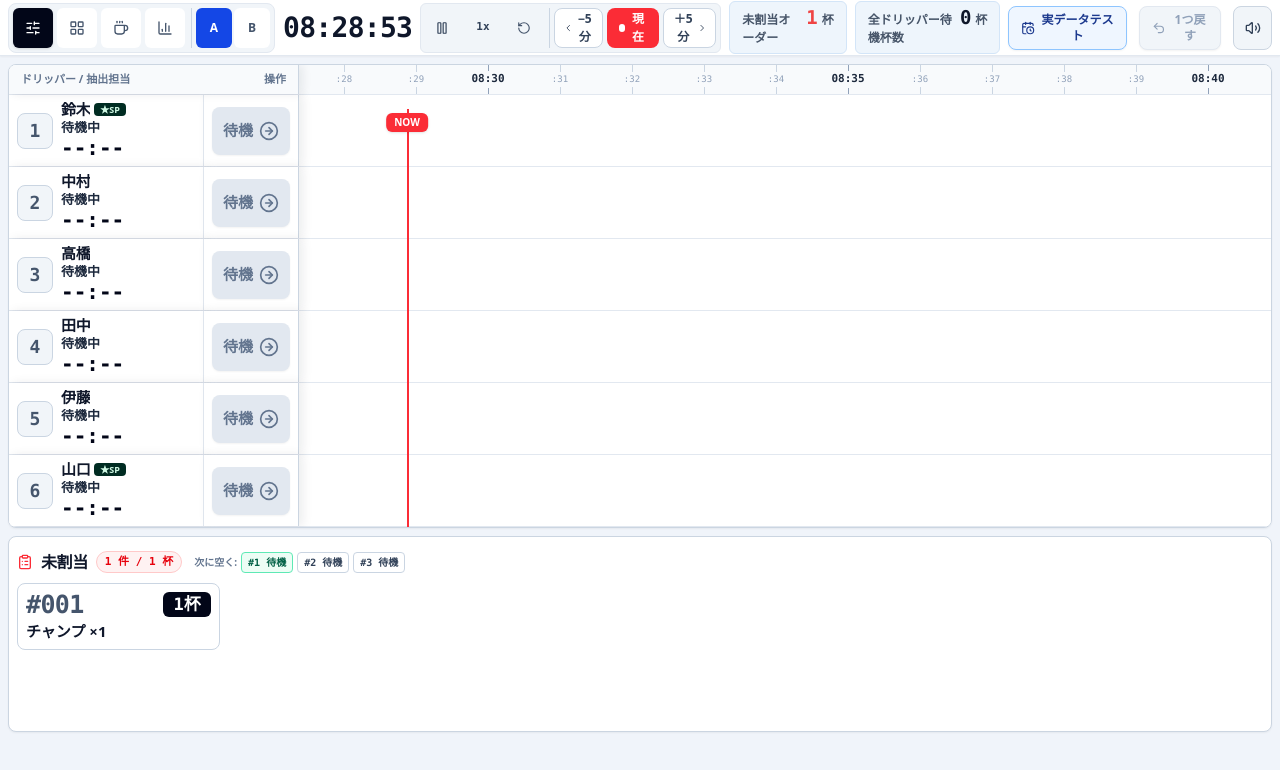
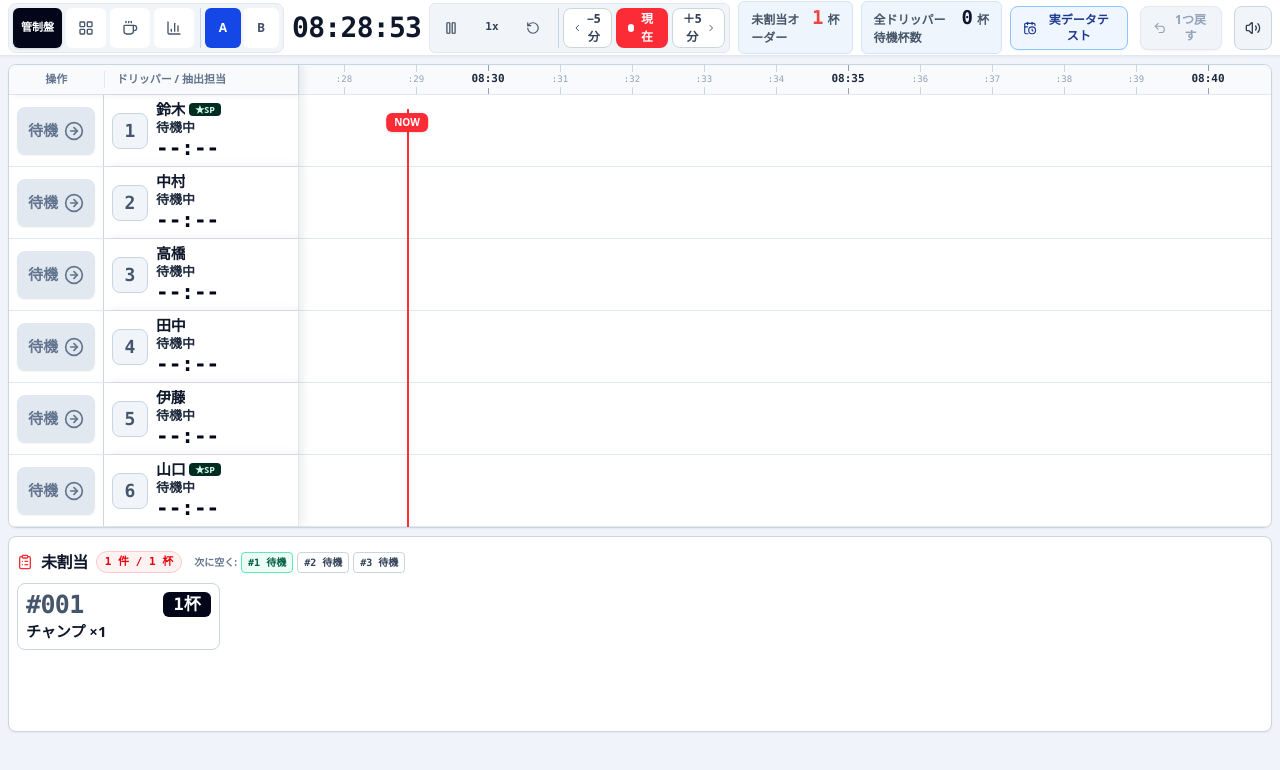
Before and after one commit to cafeore-tkb/caos, a React (Vite) app: page / in a window 1280 px wide. Shown: the top 770 px of the page. Built offline with nearby package versions, Linux system fonts and the light colour scheme.

Commit message:
Move bay action buttons to left edge

```diff
--- a/src/components/BayLaneRow.tsx
+++ b/src/components/BayLaneRow.tsx
@@ -78,8 +78,22 @@ export const BayLaneRow: React.FC<BayLaneRowProps> = ({
 
   return (
     <div data-bay-target={barista.id} className="flex items-center h-[72px] border-b border-[#e2e8f0] bg-white hover:bg-[#fcfdff] transition-colors relative touch-manipulation">
-      {/* 1. Barista Info Module - Sticky left column (200px) */}
-      <div className="sticky left-0 z-50 w-[195px] shrink-0 self-stretch px-2 py-1.5 flex items-center gap-2 bg-white border-r border-[#e2e8f0] shadow-[4px_0_10px_rgba(15,23,42,0.08)] isolate">
+      {/* 1. Action Button - left edge for immediate thumb access */}
+      <div className="sticky left-0 z-[51] w-[95px] shrink-0 self-stretch px-2 flex items-center justify-center bg-white border-r border-[#cbd5e1] isolate">
+        <button
+          id={`bay-action-btn-${barista.id}`}
+          disabled={barista.queue.length === 0}
+          onClick={() => onAdvanceBay(barista.id)}
+          className={`w-full min-h-[48px] rounded-lg font-black text-[15px] flex items-center justify-center gap-1.5 shadow-xs active:scale-95 touch-manipulation ${barista.queue.length === 0 ? 'bg-slate-200 text-slate-500' : isImminent ? 'bg-amber-500 text-slate-950 ring-2 ring-amber-200' : 'bg-[#006c4a] text-white'}`}
+          title={`${barista.name}の現在の抽出を確定して次へ`}
+        >
+          <span>{barista.queue.length === 0 ? '待機' : '次へ'}</span>
+          <ArrowRightCircle className="w-5 h-5" />
+        </button>
+      </div>
+
+      {/* 2. Barista Info Module - immediately after the action */}
+      <div className="sticky left-[95px] z-50 w-[195px] shrink-0 self-stretch px-2 py-1.5 flex items-center gap-2 bg-white border-r border-[#e2e8f0] shadow-[4px_0_10px_rgba(15,23,42,0.08)] isolate">
         {/* The number is a quiet locator; name and active order carry the hierarchy. */}
         <div className="w-9 h-9 rounded-lg border border-slate-300 bg-slate-100 flex items-center justify-center text-slate-600 font-mono font-bold text-[18px] shrink-0">
           {barista.bayNumber}
@@ -107,20 +121,6 @@ export const BayLaneRow: React.FC<BayLaneRowProps> = ({
             <span className={isOvertime ? 'text-[17px]' : 'text-[21px]'}>{activeTicket ? (isOvertime ? '継続中' : formatRemaining(activeTicket.timeRemainingSec)) : '--:--'}</span>
           </div>
         </div>
-      </div>
-
-      {/* 2. Action Button - Sticky left column after barista info (95px) */}
-      <div className="sticky left-[195px] z-50 w-[95px] shrink-0 self-stretch px-2 flex items-center justify-center bg-white border-r border-[#cbd5e1] shadow-[4px_0_10px_rgba(15,23,42,0.08)] isolate">
-        <button
-          id={`bay-action-btn-${barista.id}`}
-          disabled={barista.queue.length === 0}
-          onClick={() => onAdvanceBay(barista.id)}
-          className={`w-full min-h-[48px] rounded-lg font-black text-[15px] flex items-center justify-center gap-1.5 shadow-xs active:scale-95 touch-manipulation ${barista.queue.length === 0 ? 'bg-slate-200 text-slate-500' : isImminent ? 'bg-amber-500 text-slate-950 ring-2 ring-amber-200' : 'bg-[#006c4a] text-white'}`}
-          title={`${barista.name}の現在の抽出を確定して次へ`}
-        >
-          <span>{barista.queue.length === 0 ? '待機' : '次へ'}</span>
-          <ArrowRightCircle className="w-5 h-5" />
-        </button>
       </div>
 
       {/* 3. Timeline Track with Ticket Queue scaled by duration */}
--- a/src/components/DispatchBoard.tsx
+++ b/src/components/DispatchBoard.tsx
@@ -183,10 +183,10 @@ export const DispatchBoard: React.FC<DispatchBoardProps> = ({
         <div className="relative" style={{ width: `${STICKY_LEFT_WIDTH + timelineWidthPx}px` }}>
           {/* 3A. Synchronized Timeline Scale Header */}
           <div className="h-[30px] bg-[#f8fafc] border-b border-[#e2e8f0] flex items-center text-[11px] font-mono font-medium text-slate-500 relative">
-            {/* Sticky Left Header Cell (290px = 195px Barista + 95px Action) */}
-            <div className="sticky left-0 z-[60] w-[290px] shrink-0 h-full px-3 text-[11px] font-sans font-bold text-slate-500 flex items-center justify-between bg-[#f8fafc] border-r border-[#cbd5e1] shadow-[4px_0_10px_rgba(15,23,42,0.08)] isolate">
-              <span>ドリッパー / 抽出担当</span>
-              <span>操作</span>
+            {/* Sticky Left Header Cell (290px = 95px Action + 195px Barista) */}
+            <div className="sticky left-0 z-[60] w-[290px] shrink-0 h-full text-[11px] font-sans font-bold text-slate-500 flex items-center bg-[#f8fafc] border-r border-[#cbd5e1] shadow-[4px_0_10px_rgba(15,23,42,0.08)] isolate">
+              <span className="w-[95px] px-3 text-center">操作</span>
+              <span className="w-[195px] px-3 border-l border-slate-200">ドリッパー / 抽出担当</span>
             </div>
 
             {/* Scrollable Ruler Track with Ticks & Labels */}
--- a/src/components/TopHeader.tsx
+++ b/src/components/TopHeader.tsx
@@ -1,5 +1,5 @@
 import React from 'react';
-import { Volume2, VolumeX, Play, Pause, RotateCcw, Undo2, ChevronLeft, ChevronRight, CalendarClock, BarChart3, SlidersHorizontal, LayoutGrid, Coffee } from 'lucide-react';
+import { Volume2, VolumeX, Play, Pause, RotateCcw, Undo2, ChevronLeft, ChevronRight, CalendarClock, BarChart3, LayoutGrid, Coffee } from 'lucide-react';
 import { soundManager } from '../utils/audio';
 
 export type NavTab = 'control' | 'bays' | 'beans' | 'analytics';
@@ -56,7 +56,7 @@ export const TopHeader: React.FC<TopHeaderProps> = ({
   onEndTestPlay,
 }) => {
   const navItems = [
-    { id: 'control' as const, label: '管制盤', icon: SlidersHorizontal },
+    { id: 'control' as const, label: '管制盤', icon: null },
     { id: 'bays' as const, label: 'ドリッパー', icon: LayoutGrid },
     { id: 'beans' as const, label: '豆キュー', icon: Coffee },
     { id: 'analytics' as const, label: '実績', icon: BarChart3 },
@@ -80,8 +80,8 @@ export const TopHeader: React.FC<TopHeaderProps> = ({
                 title={item.label}
                 className={`flex h-10 min-w-10 items-center justify-center gap-1 rounded-md px-2 text-[11px] font-black touch-manipulation ${active ? 'bg-slate-950 text-white shadow-sm' : 'bg-white text-slate-600 hover:bg-slate-50'}`}
               >
-                <Icon className="h-4 w-4" />
-                <span className="hidden 2xl:inline">{item.label}</span>
+                {Icon && <Icon className="h-4 w-4" />}
+                <span className={item.id === 'control' ? '' : 'hidden 2xl:inline'}>{item.label}</span>
               </button>
             );
           })}
```
